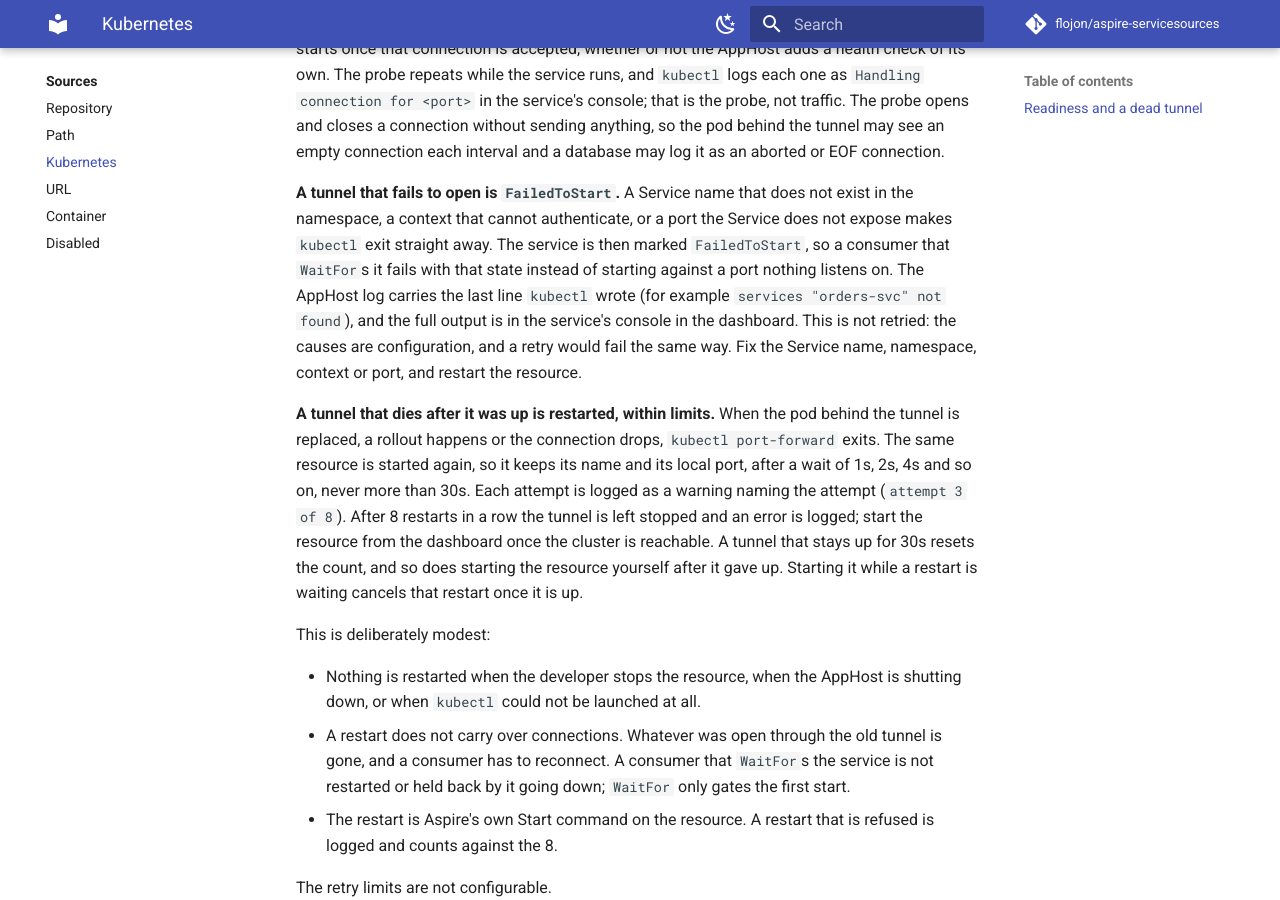
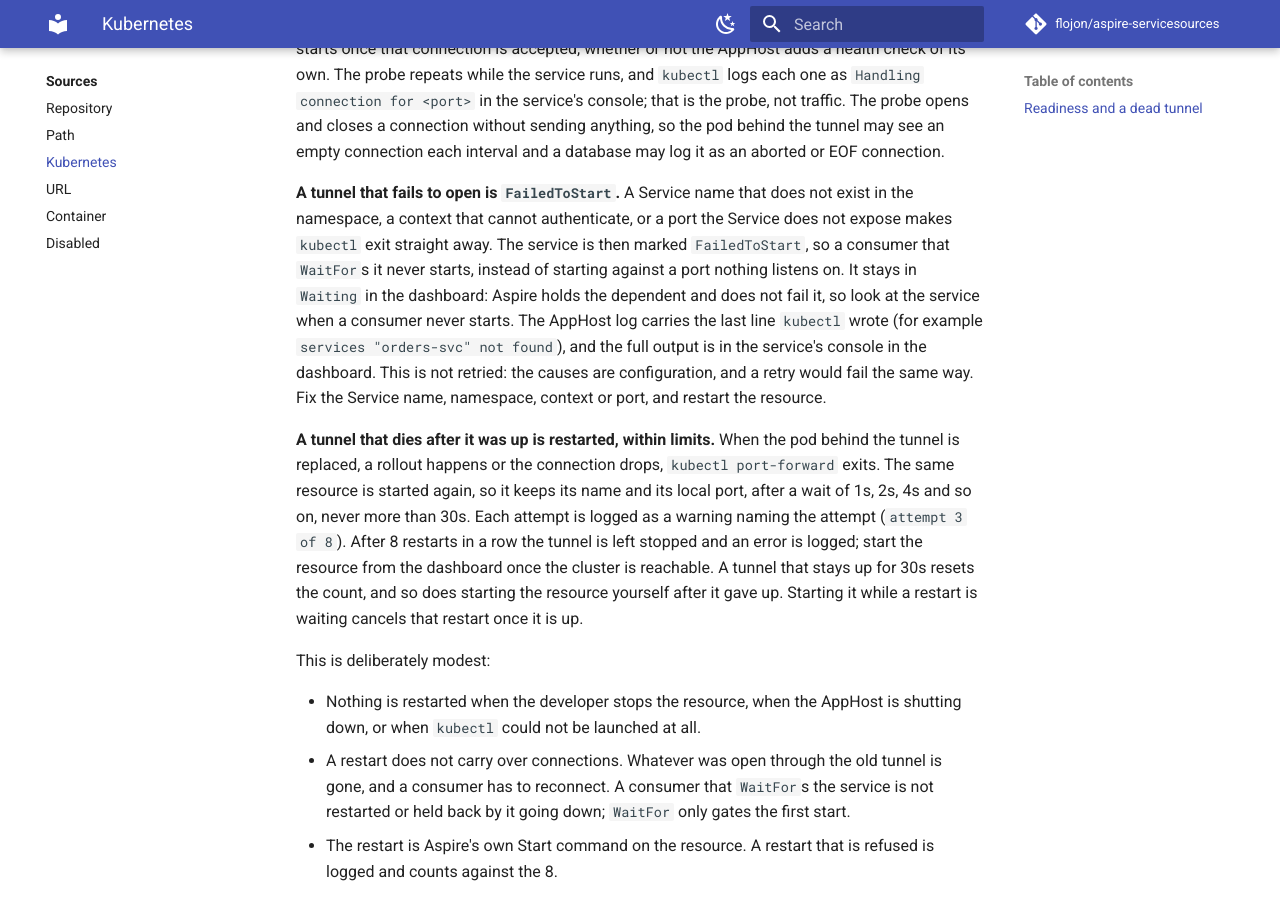
Before and after one commit to flojon/aspire-servicesources, an MkDocs documentation site: the page built from docs/sources/kubernetes.md, in a window 1280 px wide and 900 px high, scrolled down 1490 px. Built offline with MkDocs 1.6.1 and Material for MkDocs 9.7.7, drawn with Linux system fonts in a browser that asks for light colours; comment, search, counter and statistics services are not loaded.

Commit message:
Correct the docs: a WaitFor dependent of a failed port-forward is held, not failed (#490)
Against a real Aspire host, a consumer that WaitFors a kubernetes service
whose port-forward ended stays in Waiting, whether the resource is Finished
or FailedToStart. Aspire holds the dependent; it does not fail it. The
changelog, the source docs and the supervisor's summary said it fails with
the reason.

Co-Authored-By: Claude Sonnet 5.5 <noreply@anthropic.com>

```diff
--- a/docs/sources/kubernetes.md
+++ b/docs/sources/kubernetes.md
@@ -95,8 +95,9 @@ database may log it as an aborted or EOF connection.
 
 **A tunnel that fails to open is `FailedToStart`.** A Service name that does not exist in the
 namespace, a context that cannot authenticate, or a port the Service does not expose makes `kubectl`
-exit straight away. The service is then marked `FailedToStart`, so a consumer that `WaitFor`s it fails
-with that state instead of starting against a port nothing listens on. The AppHost log carries the
+exit straight away. The service is then marked `FailedToStart`, so a consumer that `WaitFor`s it never
+starts, instead of starting against a port nothing listens on. It stays in `Waiting` in the dashboard:
+Aspire holds the dependent and does not fail it, so look at the service when a consumer never starts. The AppHost log carries the
 last line `kubectl` wrote (for example `services "orders-svc" not found`), and the full output is in the
 service's console in the dashboard. This is not retried: the causes are configuration, and a retry
 would fail the same way. Fix the Service name, namespace, context or port, and restart the resource.
```
Also changed, not shown: CHANGELOG.md (+2 -2 lines), 1 other file.
